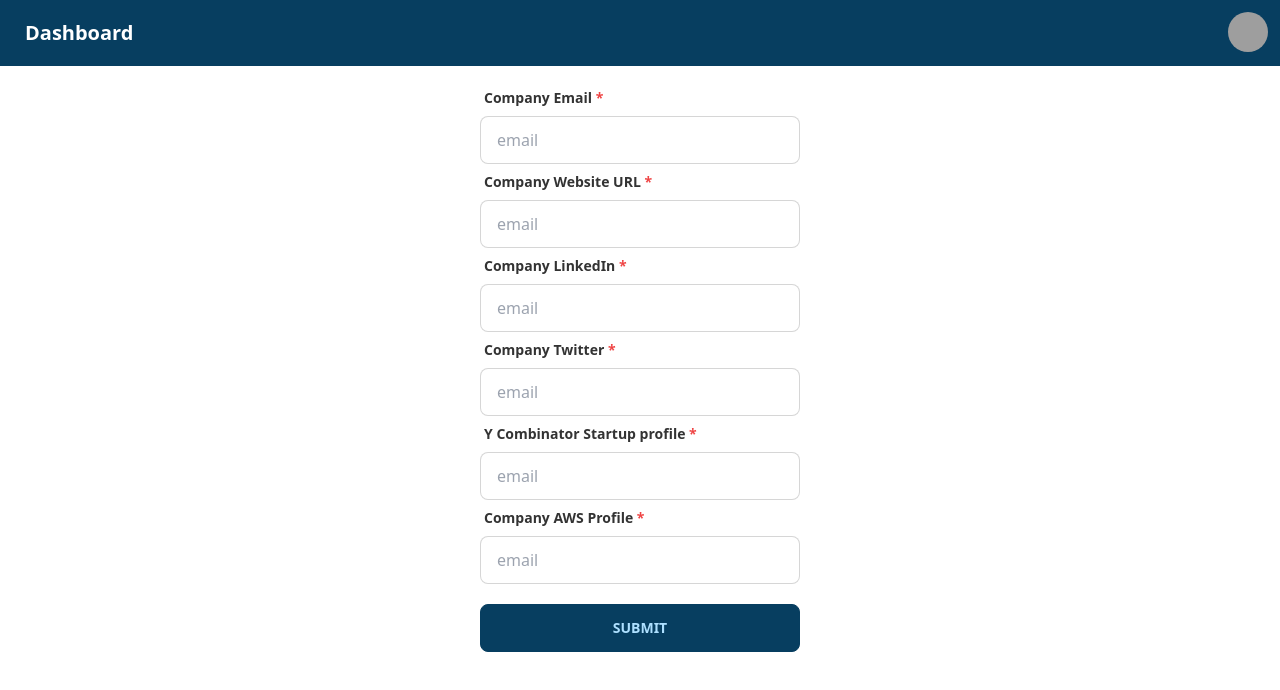
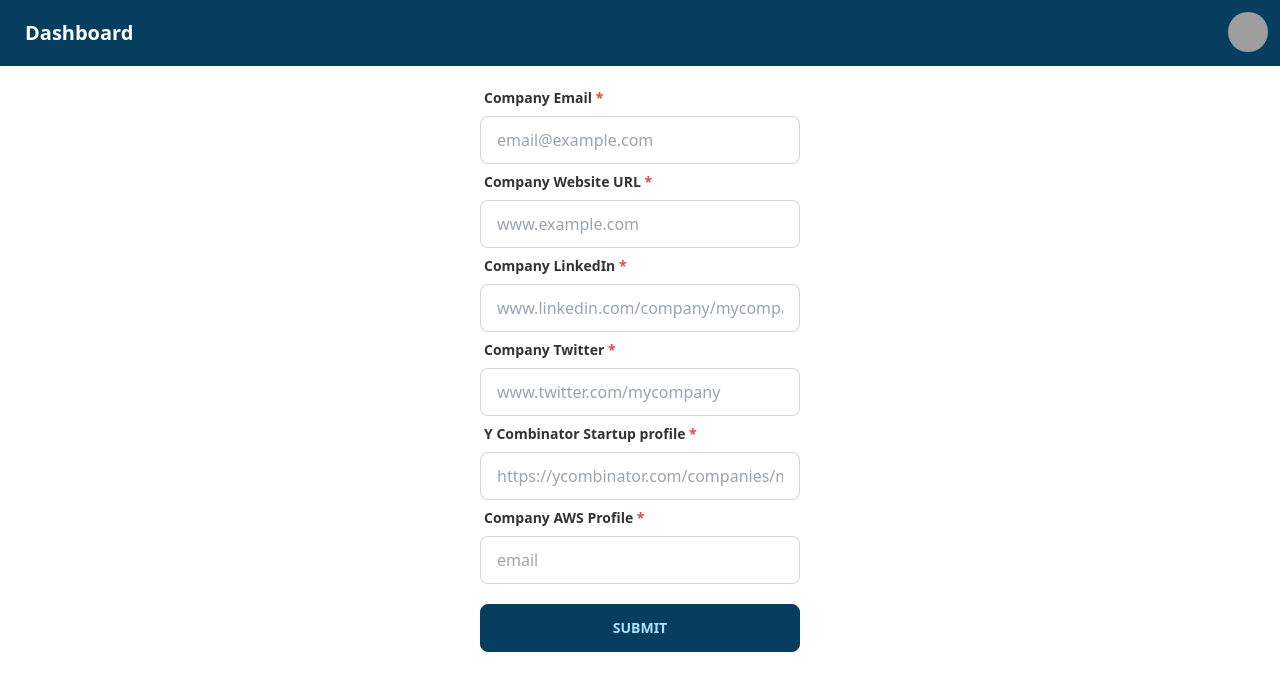
Before and after one commit to n00bNn00b/dreadnought-dashboard, a React (Create React App) app: page /dashboard in a window 1280 px wide. Shown: the top 690 px of the page. Built offline with nearby package versions, Linux system fonts and the light colour scheme; grey boxes are pictures that could not be loaded.

Commit message:
states for startup assignment form implemented

```diff
--- a/src/components/Dashboard/Assignment/Assignment.jsx
+++ b/src/components/Dashboard/Assignment/Assignment.jsx
@@ -16,8 +16,22 @@ const Assignment = () => {
     const companyTwitter = e.target.twitter.value;
     const companyYcombinator = e.target.ycombinator.value;
     const companyAws = e.target.aws.value;
-    console.log(companyEmail, companyAws, companyLinkedIn, companyTwitter, companyUrl, companyYcombinator);
+    // console.log(
+    //   companyEmail,
+    //   companyAws,
+    //   companyLinkedIn,
+    //   companyTwitter,
+    //   companyUrl,
+    //   companyYcombinator
+    // );
+    setEmail(companyEmail);
+    setUrl(companyUrl);
+    setLinkedIn(companyLinkedIn);
+    setTwitter(companyTwitter);
+    setYcombinator(companyYcombinator);
+    setAws(companyAws);
   };
+  console.log(email, url, linkedIn, twitter, yCombinator, aws);
 
   return (
     <form
@@ -31,7 +45,7 @@ const Assignment = () => {
       </label>
       <input
         type="email"
-        placeholder="email"
+        placeholder="email@example.com"
         className="input input-bordered w-full max-w-xs"
         name="email"
       />
@@ -43,7 +57,7 @@ const Assignment = () => {
       </label>
       <input
         type="text"
-        placeholder="email"
+        placeholder="www.example.com"
         className="input input-bordered w-full max-w-xs"
         name="url"
       />
@@ -55,7 +69,7 @@ const Assignment = () => {
       </label>
       <input
         type="text"
-        placeholder="email"
+        placeholder="www.linkedin.com/company/mycompany"
         className="input input-bordered w-full max-w-xs"
         name="linkedin"
       />
@@ -67,7 +81,7 @@ const Assignment = () => {
       </label>
       <input
         type="text"
-        placeholder="email"
+        placeholder="www.twitter.com/mycompany"
         className="input input-bordered w-full max-w-xs"
         name="twitter"
       />
@@ -79,7 +93,7 @@ const Assignment = () => {
       </label>
       <input
         type="text"
-        placeholder="email"
+        placeholder="https://ycombinator.com/companies/mycompany"
         className="input input-bordered w-full max-w-xs"
         name="ycombinator"
       />
```
